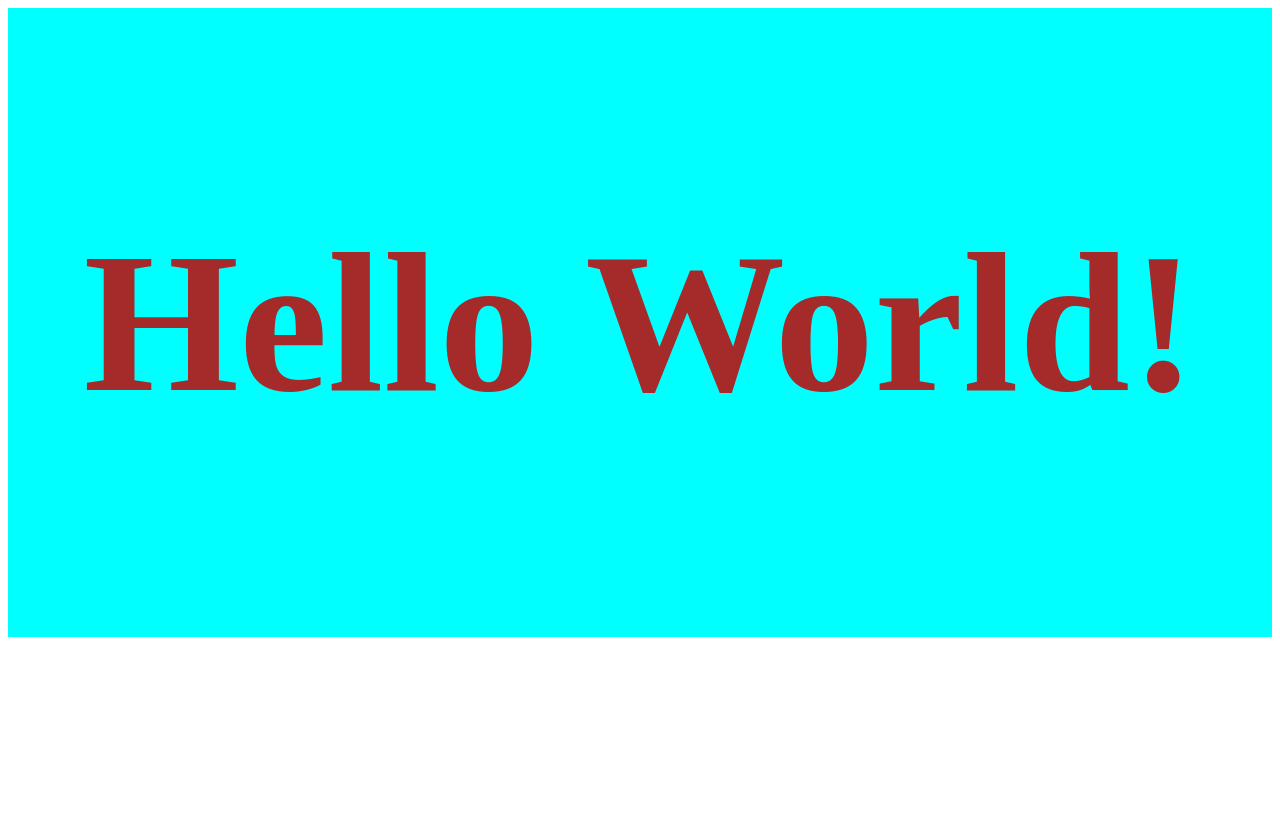
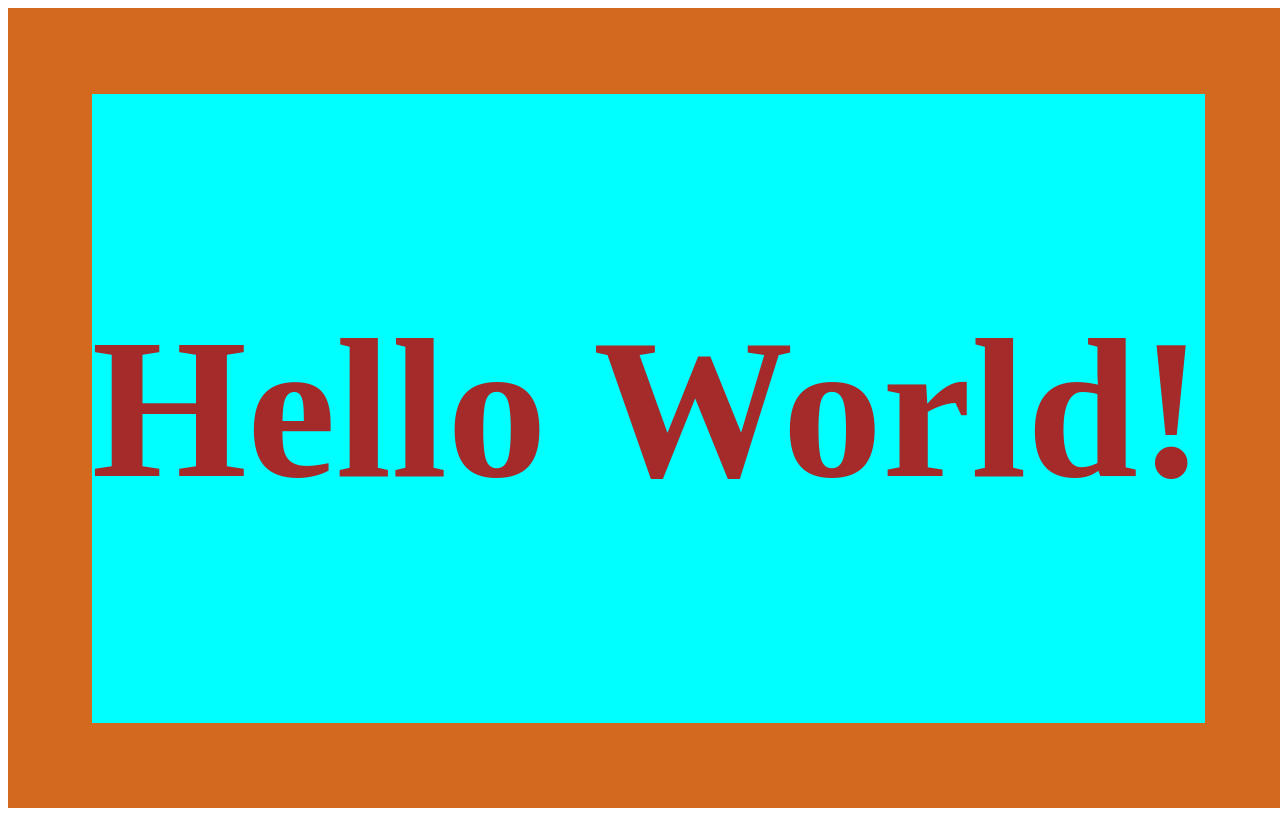
Before and after one commit to OskarSundelin/Odin_Landing_Page, a plain HTML site: page index.html in a window 1280 px wide. Drawn offline with Linux system fonts and the light colour scheme.

Commit message:
Set up basic style for later editing.

```diff
--- a/index.html
+++ b/index.html
@@ -7,8 +7,10 @@
 	<link rel="stylesheet" href="style.css">
 </head>
 <body>
-	<div class="content">
-		<p>Hello World!</p>
+	<div class="body">
+		<div class="content">
+			<p>Hello World!</p>
+		</div>
 	</div>
 </body>
 </html>
--- a/style.css
+++ b/style.css
@@ -1,3 +1,12 @@
+.body {
+	height: 100vh;
+	width: 100vw;
+	display: flex;
+	justify-content: center;
+	align-items: center;
+	background-color: chocolate;
+}
+
 .content {
 	display: flex;
 	justify-content: center;
```
